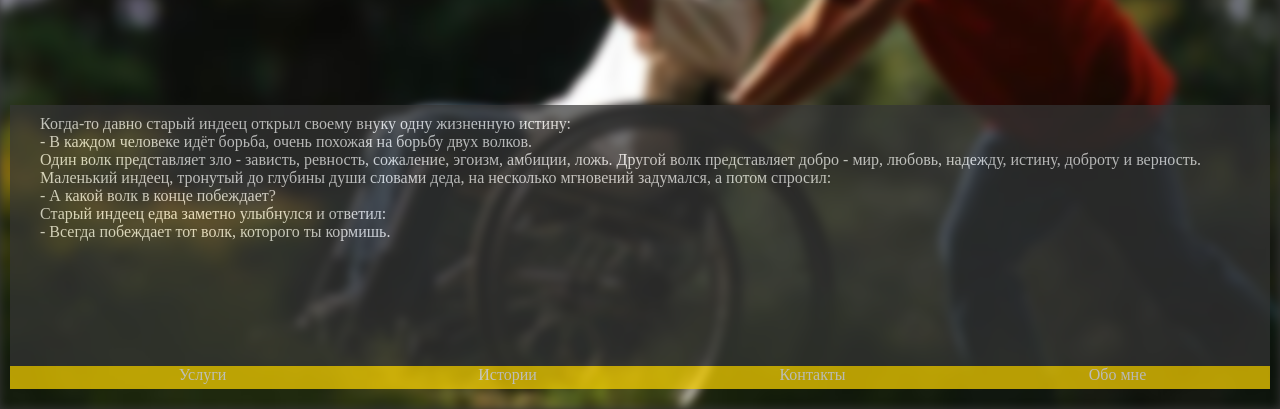
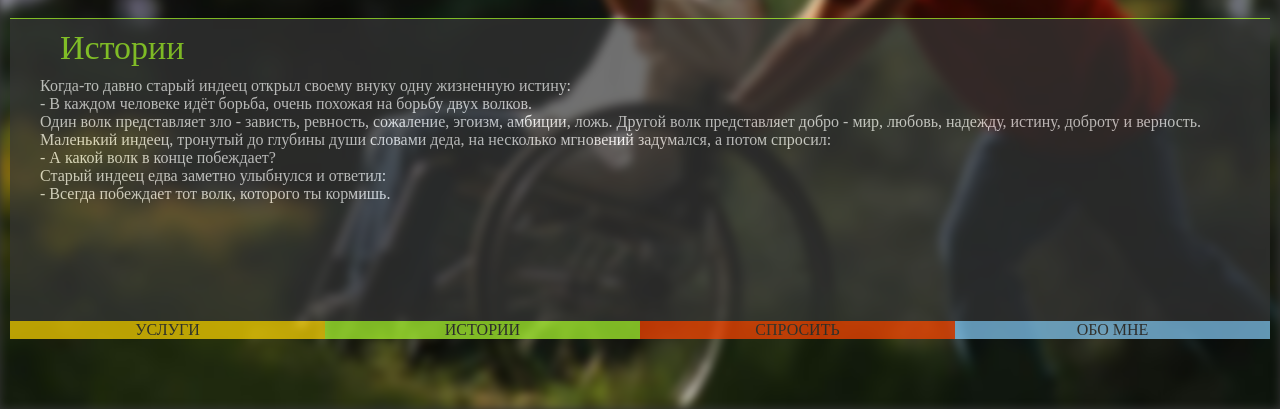
Before and after one commit to doletsky/psyhobbit, a PHP site: page / in a window 1280 px wide. Shown: the part 391-800 px from the top of the page. Run offline with PHP 8.4, Linux system fonts and the light colour scheme; some libraries are stand-ins or nearby versions.

Commit message:
half-maket step

```diff
--- a/css/main.css
+++ b/css/main.css
@@ -23,13 +23,66 @@ body {
     position: relative;
     overflow: hidden;
 }
+/*персоналия и связь*/
+.person {
+    bottom: 390px;
+    color: #fff;
+    display: block;
+    /*height: 300px;*/
+    left: 50%;
+    margin-bottom: 20px;
+    margin-left: -630px;
+    /*opacity: 0.7;
+    padding: 10px 30px;*/
+    position: absolute;
+    width: 1200px;
+    z-index: 999;
+}
+.person .foto {
+    background: url("../images/itsme.png") no-repeat scroll 0 0 / cover rgba(0, 0, 0, 0);
+    height: 200px;
+    width: 232px;
+    float: left;
+    margin-right: 20px;
+}
+.person .name {
+    font-size: 54px;
+}
+.person .subtitle {
+    font-size: 100%;
+}
+.person .action {
+    position: relative;
+    float: right;
+    top: -80px;
+}
+.person .phone {
+    font-size: 36px;
+    color: orangered;
+}
+.person .mail {
+    font-size: 24px;
+    color: greenyellow;
+}
+.get_consult {
+    background: linear-gradient(to bottom, #fdc244 0%, #f15b4b 100%) repeat scroll 0 0 rgba(0, 0, 0, 0);
+    border-radius: 20px;
+    color: #ffffff;
+    font-size: 21px;
+    font-weight: 200;
+    padding: 9px 13px;
+    text-decoration: none;
+    text-transform: uppercase;
+}
+
 /*нижее поле для текста*/
 .text {
     background-color: #363636;
-    bottom: 0;
+    border-top: 1px solid greenyellow;
+    bottom: 50px;
     color: #fff;
     display: block;
-    height: 33%;
+    height: 300px;
     left: 50%;
     margin-bottom: 20px;
     margin-left: -630px;
@@ -39,21 +92,45 @@ body {
     width: 1200px;
     z-index: 999;
 }
+.text .title {
+    color: greenyellow;
+    font-size: 34px;
+    padding: 0 0 10px 20px;
+}
+
 .menu-bottom {
-    background-color: gold;
+    /*background-color: gold;*/
     bottom: 0;
     margin-bottom: 0;
-    margin-left: -30px;
+    margin-left: -70px;
     position: absolute;
-    width: 1260px;
+    width: 1300px;
 }
 .menu-bottom ul {
     margin-top: 0;
-    padding-bottom: 7px;
+    padding-bottom: 0;
 }
 .menu-bottom ul li {
     float: left;
     list-style-type: none;
     text-align: center;
     width: 25%;
+    cursor: pointer;
+    color: #363636;
+    text-transform: uppercase;
 }
+.service {
+    background-color: gold;
+}
+.talk {
+    background-color: greenyellow;
+}
+.contacts {
+    background-color: orangered;
+}
+.about {
+    background-color: lightskyblue;
+}
+li.active {
+    background-color: #363636;
+}
--- a/index.php
+++ b/index.php
@@ -11,7 +11,18 @@
 </head>
 
 <body>
+<div class="person">
+    <div class="foto"></div>
+    <div class="name">Александра Долецкая</div>
+    <div class="subtitle">психолог, бизнес-тренер</div>
+    <div class="phone">+7(926)389-01-54</div>
+    <div class="mail">doletskaya@bk.ru</div>
+    <div class="action">
+        <a class="get_consult" href="#">Записаться на консультацию</a>
+    </div>
+</div>
 <div class="text">
+    <div class="title">Истории</div>
     Когда-то давно старый индеец открыл своему внуку одну жизненную истину:<br>
     - В каждом человеке идёт борьба, очень похожая на борьбу двух волков.<br>
     Один волк представляет зло - зависть, ревность, сожаление, эгоизм, амбиции, ложь. Другой волк представляет добро - мир, любовь, надежду, истину, доброту и верность.<br>
@@ -21,10 +32,10 @@
     - Всегда побеждает тот волк, которого ты кормишь.
     <div class="menu-bottom">
         <ul>
-            <li>Услуги</li>
-            <li>Истории</li>
-            <li>Контакты</li>
-            <li>Обо мне</li>
+            <li class="service">Услуги</li>
+            <li class="talk">Истории</li>
+            <li class="contacts">Спросить</li>
+            <li class="about">Обо мне</li>
         </ul>
     </div>
 </div>
```
